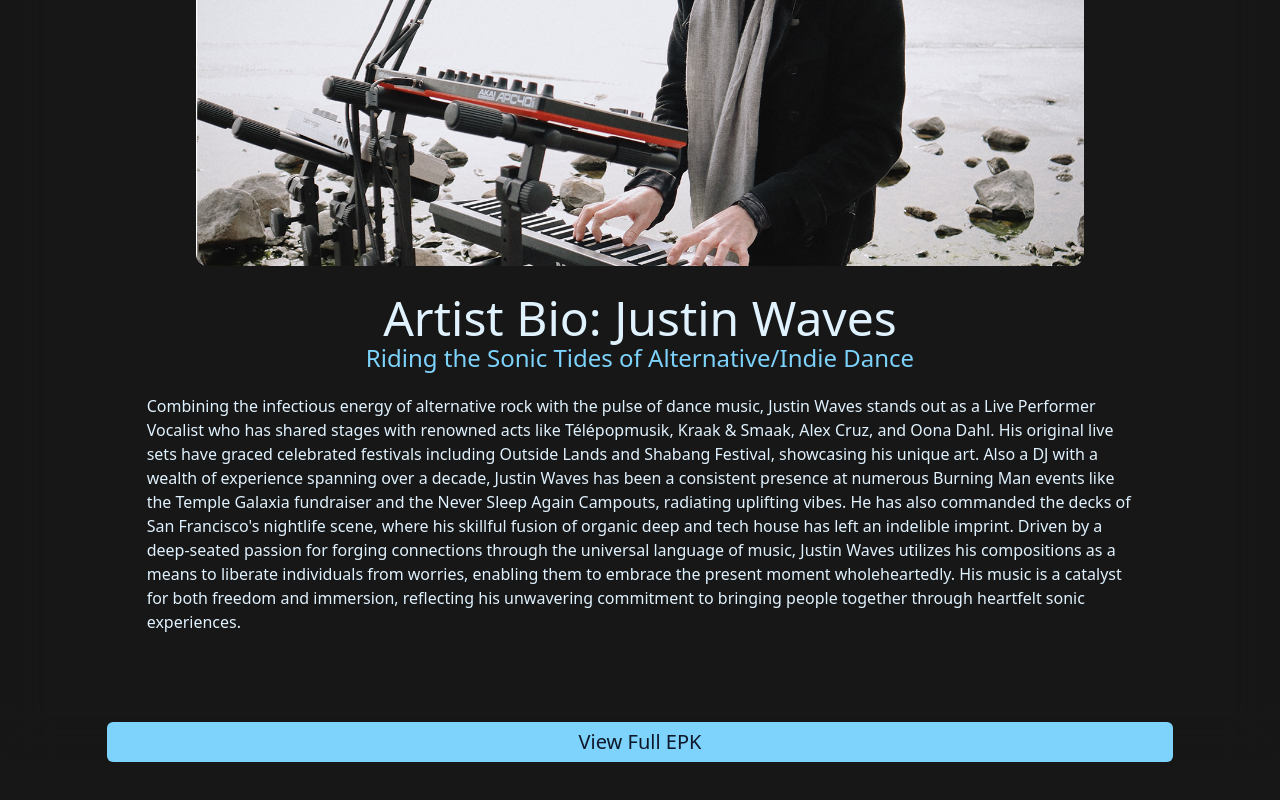
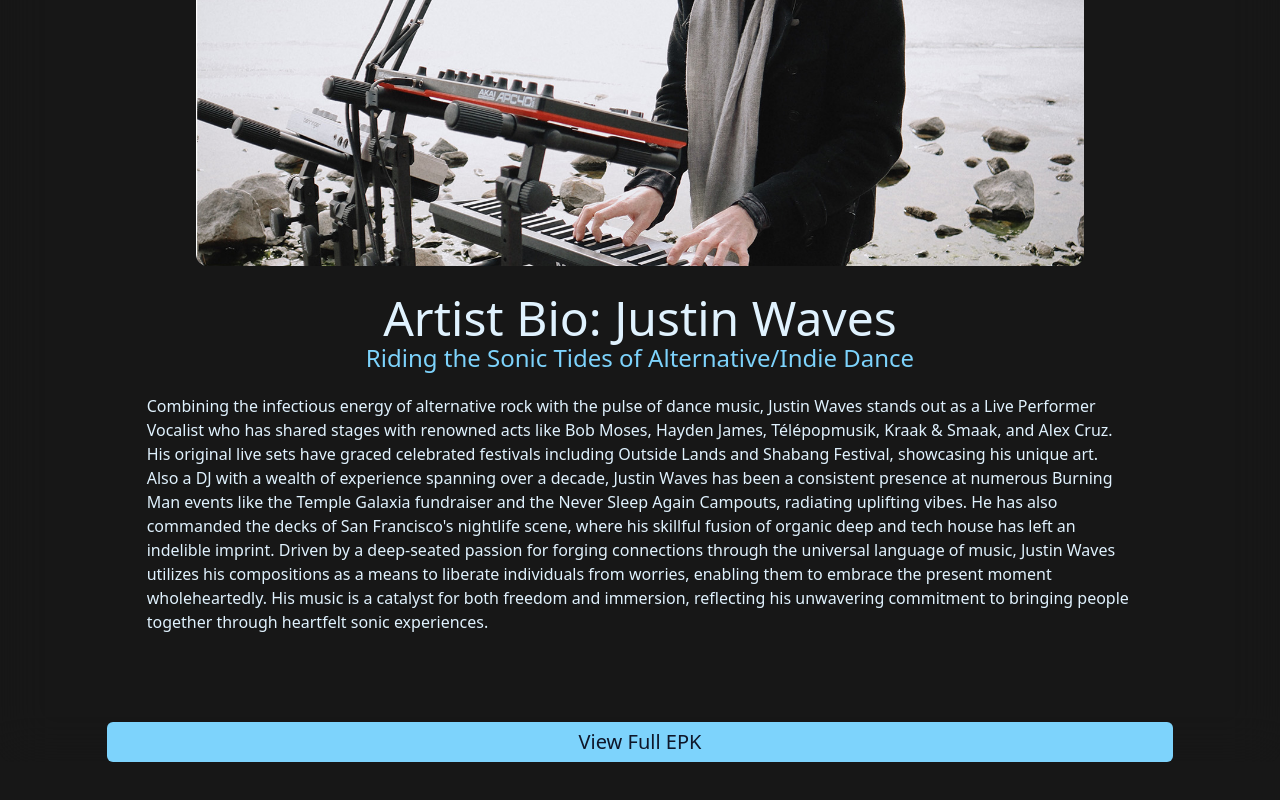
Before and after one commit to justinWaves/justinwaves-blog, a Next.js app: page /about in a window 1280 px wide. Shown: the part 344-1144 px from the top of the page. Built offline with nearby package versions, Linux system fonts and the light colour scheme.

Commit message:
updated bio text

```diff
--- a/pages/about.tsx
+++ b/pages/about.tsx
@@ -27,7 +27,7 @@
                 <h3 className="text-2xl text-sky-300 ">  Riding the Sonic Tides of Alternative/Indie Dance</h3>
                 <p className="  mb-20  px-10  text-left mt-5">
 
-Combining the infectious energy of alternative rock with the pulse of dance music, Justin Waves stands out as a Live Performer Vocalist who has shared stages with renowned acts like Télépopmusik, Kraak & Smaak, Alex Cruz, and Oona Dahl. His original live sets have graced celebrated festivals including Outside Lands and Shabang Festival, showcasing his unique art. Also a DJ with a wealth of experience spanning over a decade, Justin Waves has been a consistent presence at numerous Burning Man events like the Temple Galaxia fundraiser and the Never Sleep Again Campouts, radiating uplifting vibes. He has also commanded the decks of San Francisco's nightlife scene, where his skillful fusion of organic deep and tech house has left an indelible imprint. Driven by a deep-seated passion for forging connections through the universal language of music, Justin Waves utilizes his compositions as a means to liberate individuals from worries, enabling them to embrace the present moment wholeheartedly. His music is a catalyst for both freedom and immersion, reflecting his unwavering commitment to bringing people together through heartfelt sonic experiences.
+Combining the infectious energy of alternative rock with the pulse of dance music, Justin Waves stands out as a Live Performer Vocalist who has shared stages with renowned acts like Bob Moses, Hayden James, Télépopmusik, Kraak & Smaak, and Alex Cruz. His original live sets have graced celebrated festivals including Outside Lands and Shabang Festival, showcasing his unique art. Also a DJ with a wealth of experience spanning over a decade, Justin Waves has been a consistent presence at numerous Burning Man events like the Temple Galaxia fundraiser and the Never Sleep Again Campouts, radiating uplifting vibes. He has also commanded the decks of San Francisco's nightlife scene, where his skillful fusion of organic deep and tech house has left an indelible imprint. Driven by a deep-seated passion for forging connections through the universal language of music, Justin Waves utilizes his compositions as a means to liberate individuals from worries, enabling them to embrace the present moment wholeheartedly. His music is a catalyst for both freedom and immersion, reflecting his unwavering commitment to bringing people together through heartfelt sonic experiences.
                 </p>
 <a href="https://www.dropbox.com/scl/fo/3jg7jgmf5xbol7r5mg9ib/h?rlkey=ulr8gdjs40ueh0tp7uwbjkrua&dl=0" target="_blank" rel="noopener noreferrer" >
                 <button className="text-xl  text-slate-900 h-10 w-full bg-sky-300 hover-bg-200 mt-2 rounded-md cursor-pointer">
```
